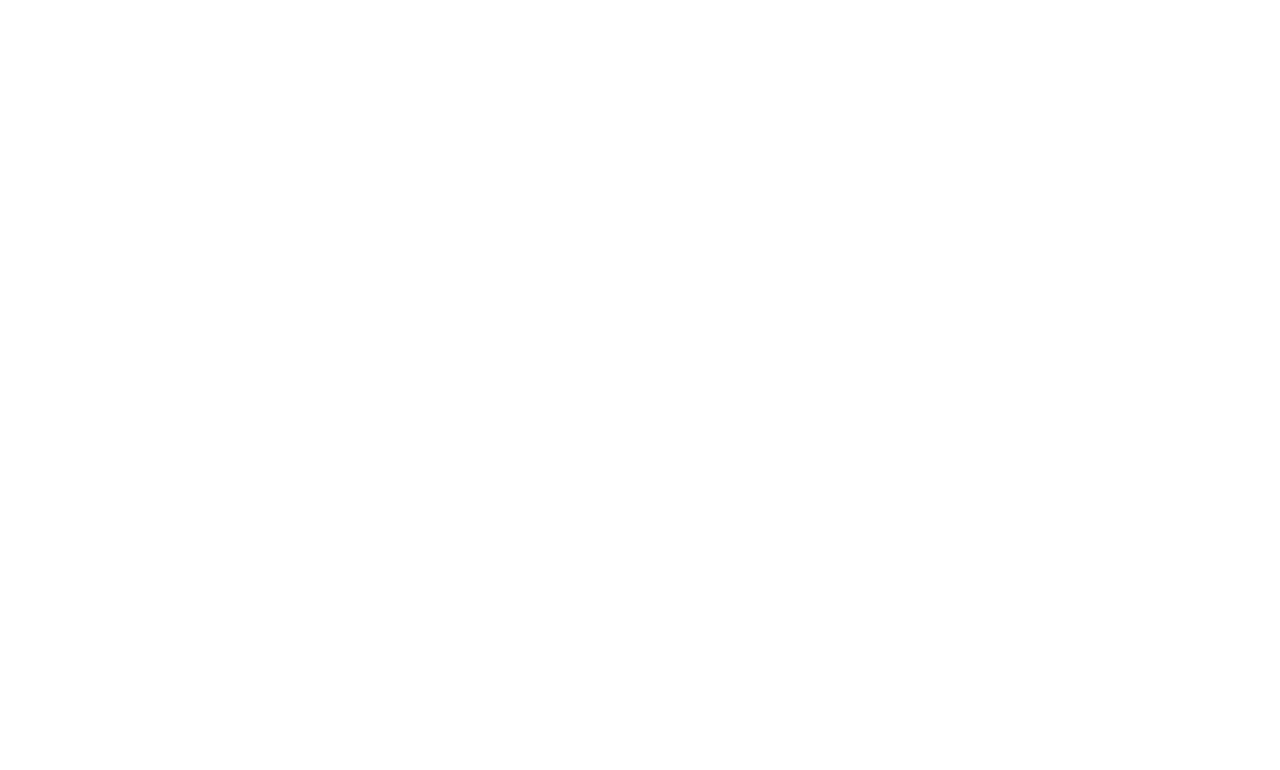
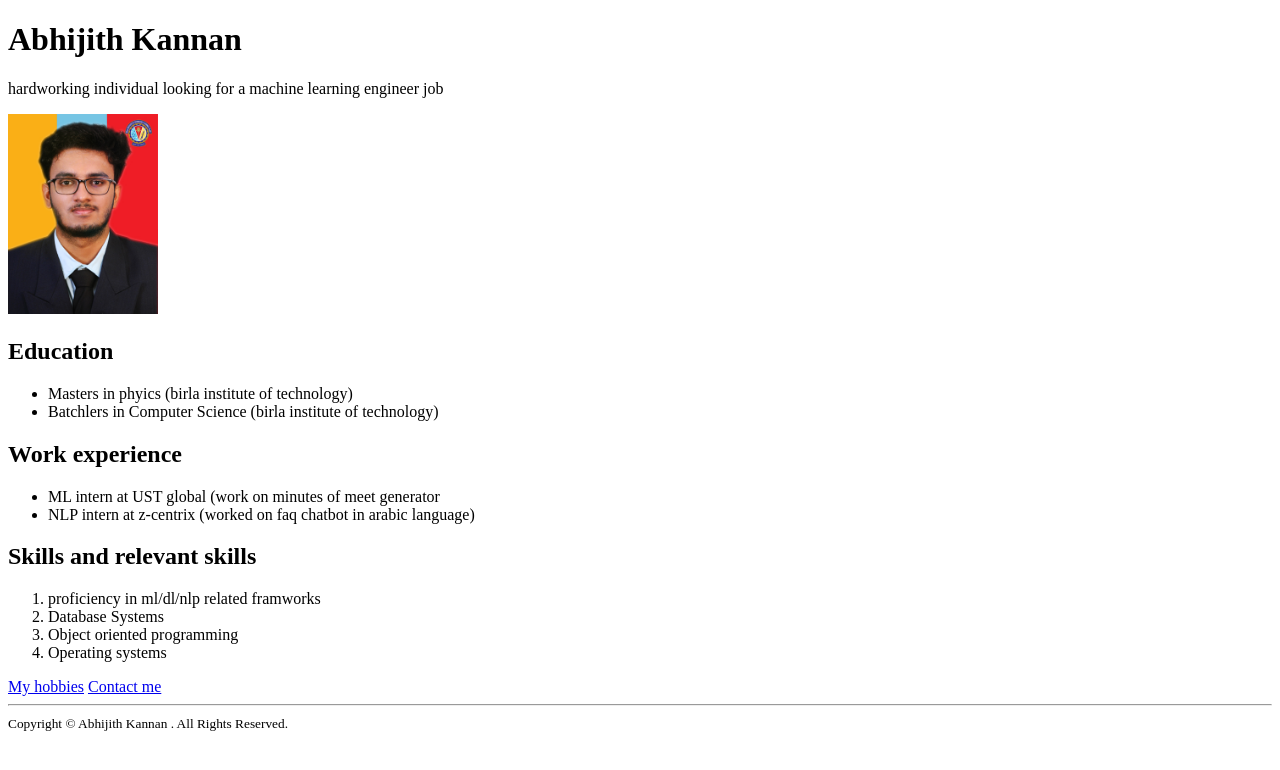
Before and after one commit to kannanabhi/html_online_resume, a plain HTML site: page index.html in a window 1280 px wide. Drawn offline with Linux system fonts and the light colour scheme.

Commit message:
all the files updated

```diff
--- a/index.html
+++ b/index.html
@@ -7,16 +7,39 @@
     <title>My Resume</title>
 </head>
 <body>
+    <h1>Abhijith Kannan</h1>
+    <p>hardworking individual looking for a machine learning engineer job</p>
     <!-- summary of objective statement-->
+    <img src="./current_best.jpg" alt="formal profile picture of the candidate" height="200" />
     <!-- include photo of yourself-->
+    <h2>Education</h2>
+    <ul>
+        <li>Masters in phyics (birla institute of technology)</li>
+        <li>Batchlers in Computer Science (birla institute of technology)</li>
+    </ul>
     <!-- Education (list degrees, schools, and dates)-->
+    <h2>Work experience</h2>
+    <ul>
+        <li>ML intern at UST global (work on minutes of meet generator</li>
+        <li>NLP intern at z-centrix (worked on faq chatbot in arabic language)</li>
+    </ul>
     <!-- Work experience (list job titles, employers, dates, and responsibilities)-->
+    <h2>Skills and relevant skills</h2>
+    <ol>
+        <li>proficiency in ml/dl/nlp related framworks</li>
+        <li>Database Systems</li>
+        <li>Object oriented programming</li>
+        <li>Operating systems</li>
+    </ol>
     <!-- Skills (list relevant skills or areas of expertise)-->
     <!-- Awards, certifications, or other achievements (list any relevant awards, certifications, or other accomplishments)-->
 
     <!-- hobbies and contact details on separate page-->
-
+    <a href="hobbies.html">My hobbies</a>
+    <a href="contact.html">Contact me</a>
     <!-- include footer-->
+    <hr/>
+    <footer> <small>Copyright © Abhijith Kannan . All Rights Reserved.</small></footer>
     <!-- Add a footer element with your name and any copyright information or other disclaimers. (Hint: use the MDN docs for things you don't know how to do: https://developer.mozilla.org/en-US/docs/Web/HTML/Element/footer
  -->
 </body>
```
Also changed, not shown: contact.html (added, +13 -0 lines), hobbies.html (added, +17 -0 lines), current_best.jpg (added).
